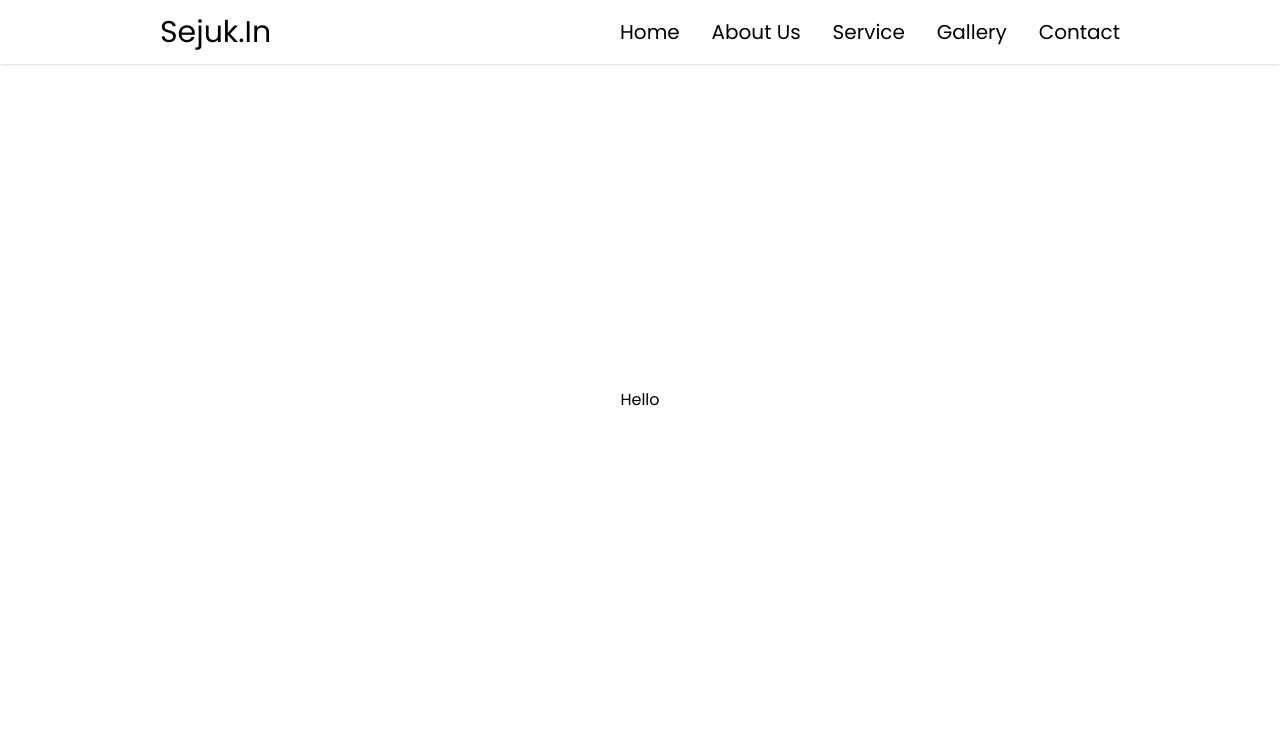
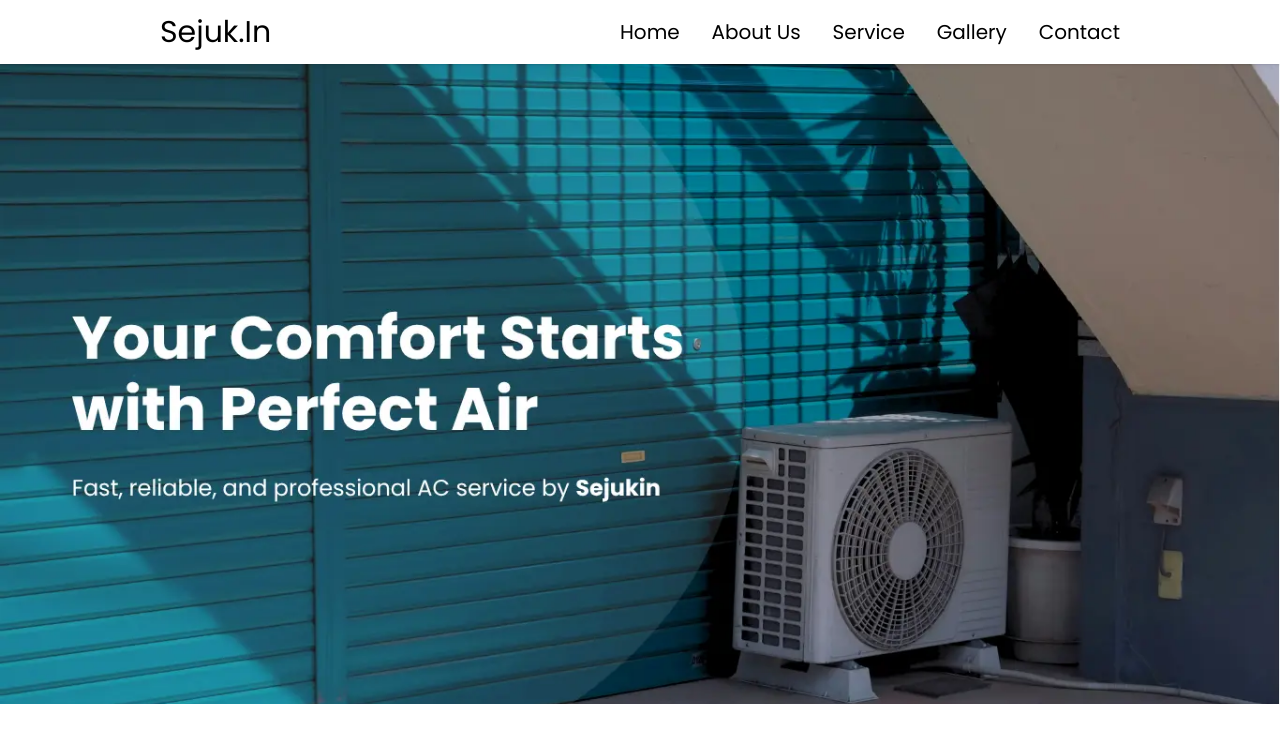
Before and after one commit to akmalyusufhanifan/sejukin, a Next.js app: page / in a window 1280 px wide. Shown: the top 742 px of the page. Built offline with nearby package versions, Linux system fonts and the light colour scheme.

Commit message:
add banner for hero section

```diff
--- a/src/app/page.tsx
+++ b/src/app/page.tsx
@@ -1,7 +1,9 @@
+import Banner from "@/sections/banner";
+
 export default function Home() {
   return (
-    <h1 className="min-h-screen flex justify-center items-center bg-white text-black">
-      Hello
-    </h1>
+    <div className="min-h-screen bg-white flex flex-col items-center pt-16">
+      <Banner />
+    </div>
   );
 }
--- /dev/null
+++ b/src/sections/banner.tsx
@@ -0,0 +1,40 @@
+"use client";
+
+import Image from "next/image";
+import { useState, useEffect } from "react";
+
+export default function Banner() {
+  const [showBanner, setShowBanner] = useState(false);
+
+  useEffect(() => {
+    setShowBanner(true);
+  }, []);
+  return (
+    <section
+      className={`w-full transition-all duration-1500 ease-out ${
+        showBanner ? "translate-y-0 opacity-100" : "translate-y-10 opacity-0"
+      }`}
+    >
+      {/* mobile */}
+      <Image
+        src="/banner-mobile.webp"
+        alt="Banner Sejukin"
+        width={400}
+        height={500}
+        className="w-full lg:hidden"
+      />
+
+      {/* desktop */}
+      <div className="hidden lg:block relative w-full aspect-2/1">
+        <Image
+          src="/banner-desktop.webp"
+          alt="Banner Sejukin"
+          fill
+          sizes="(min-width: 1024px) 100vw"
+          className="object-cover"
+          priority
+        />
+      </div>
+    </section>
+  );
+}
```
Also changed, not shown: public/banner-desktop.webp (added), public/banner-mobile.webp (added).
